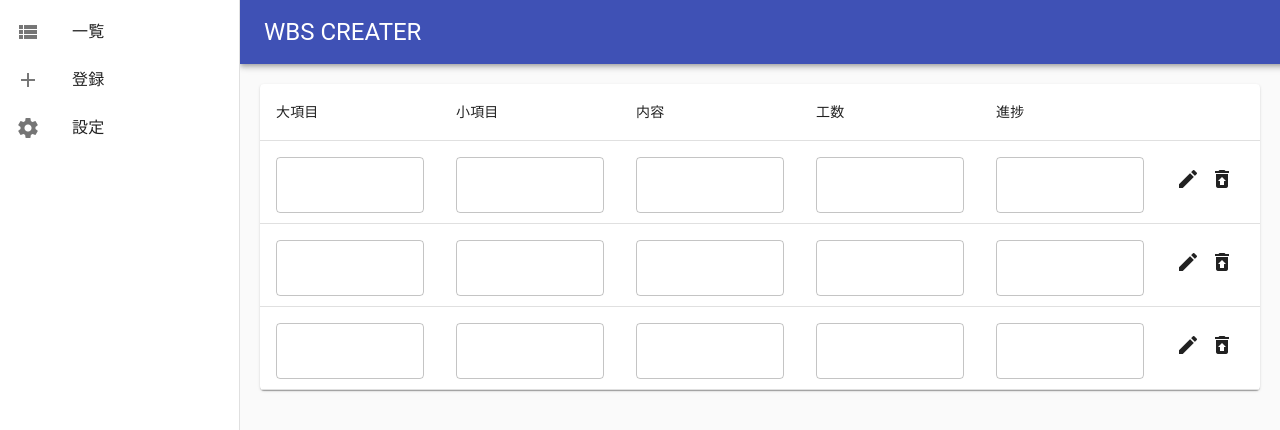
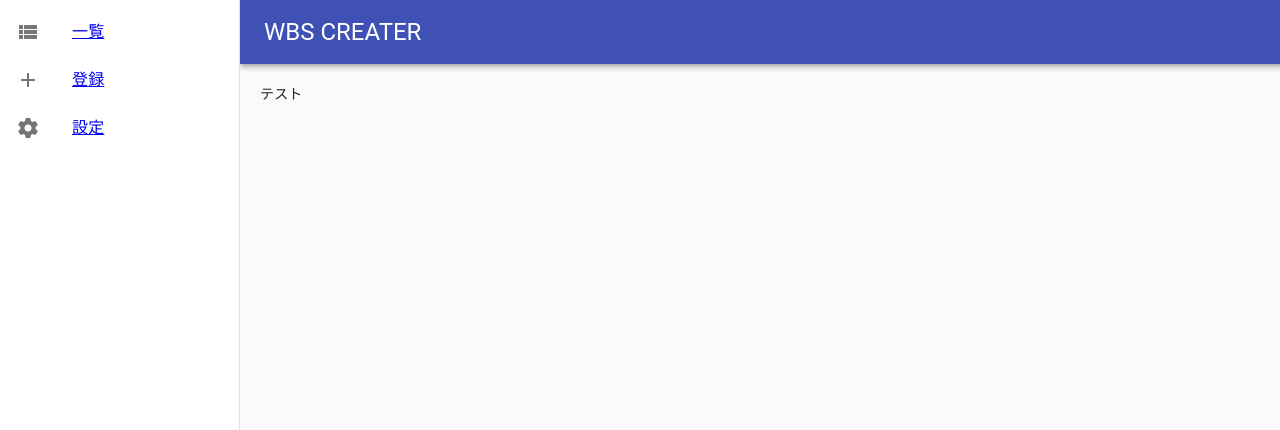
Before and after one commit to mittsutaka/WBS_Creater, a React (Create React App) app: page / in a window 1280 px wide. Shown: the top 430 px of the page. Built offline with nearby package versions, Linux system fonts and the light colour scheme.

Commit message:
画面遷移の処理書いた

```diff
--- a/package.json
+++ b/package.json
@@ -9,10 +9,13 @@
     "@types/node": "12.7.12",
     "@types/react": "16.9.5",
     "@types/react-dom": "16.9.1",
+    "@types/react-router-dom": "^5.1.1",
     "connected-react-router": "^6.5.2",
     "react": "^16.10.2",
     "react-dom": "^16.10.2",
     "react-redux": "^7.1.1",
+    "react-router": "^5.1.2",
+    "react-router-dom": "^5.1.2",
     "react-scripts": "3.2.0",
     "redux": "^4.0.4",
     "typescript": "3.6.4"
--- a/src/App.tsx
+++ b/src/App.tsx
@@ -1,26 +1,31 @@
 import React from "react";
-import { AppBar, Toolbar, Typography, List, ListItem, ListItemText, Drawer } from "@material-ui/core";
+import { AppBar, Toolbar, Typography, List, ListItem, ListItemText, Drawer, Switch } from "@material-ui/core";
 import { ListItemIcon } from "@material-ui/core";
 import CssBaseline from "@material-ui/core/CssBaseline";
 import Icon from "@material-ui/core/Icon";
-import Register from "./components/register";
+import RegisterView from "./components/register";
+import ListView from "./components/list";
+import { BrowserRouter as Router, Link, Route, Switch as SwicthRouter } from "react-router-dom";
 
 class navMenu {
   public text: string;
   public icon: string;
-  constructor(text: string, icon: string) {
+  public link: string;
+  constructor(text: string, icon: string, link: string) {
     this.text = text;
     this.icon = icon;
+    this.link = link;
   }
 }
 
 const App: React.FC = () => {
   let nav: navMenu[] = [];
-  nav.push(new navMenu("一覧", "view_list"));
-  nav.push(new navMenu("登録", "add"));
-  nav.push(new navMenu("設定", "settings_application"));
+  nav.push(new navMenu("一覧", "view_list", "/"));
+  nav.push(new navMenu("登録", "add", "/RegisterView"));
+  nav.push(new navMenu("設定", "settings_application", "/SettingView"));
 
   return (
+    <Router>
       <div className="App">
         <CssBaseline />
         <AppBar position="static" className="top-bar">
@@ -31,19 +36,26 @@ const App: React.FC = () => {
         <Drawer variant="permanent" classes={{ paper: "drawer" }}>
           <List>
             {nav.map((nav, index) => (
+              <Link to={nav.link}>
                 <ListItem button>
                   <ListItemIcon>
                     <Icon>{nav.icon}</Icon>
                   </ListItemIcon>
                   <ListItemText primary={nav.text} />
                 </ListItem>
+              </Link>
             ))}
           </List>
         </Drawer>
         <main className="main-content">
-        <Register />
+          <SwicthRouter>
+            <Route path="/" exact component={ListView} />
+            <Route path="/RegisterView" exact component={RegisterView} />
+            <Route exact component={ListView} />
+          </SwicthRouter>
         </main>
       </div>
+    </Router>
   );
 };
 
--- /dev/null
+++ b/src/components/list.tsx
@@ -0,0 +1,11 @@
+import React from "react";
+import Card from "@material-ui/core/Card";
+import Typography from "@material-ui/core/Typography";
+
+export default function ListView(){
+    return(
+        <div>
+            テスト
+        </div>
+    )
+};
--- a/src/components/register.tsx
+++ b/src/components/register.tsx
@@ -44,7 +44,7 @@ const InputRow: React.FC = () => {
   );
 };
 
-const Register: React.FC = () => {
+const RegisterView: React.FC = () => {
   return (
     <Paper>
       <div>
@@ -68,4 +68,4 @@ const Register: React.FC = () => {
   );
 };
 
-export default Register;
+export default RegisterView;
```
Also changed, not shown: 1 other file (tests, documents, lock files or other folders). Lines whose indentation alone changed are shown as unchanged.
